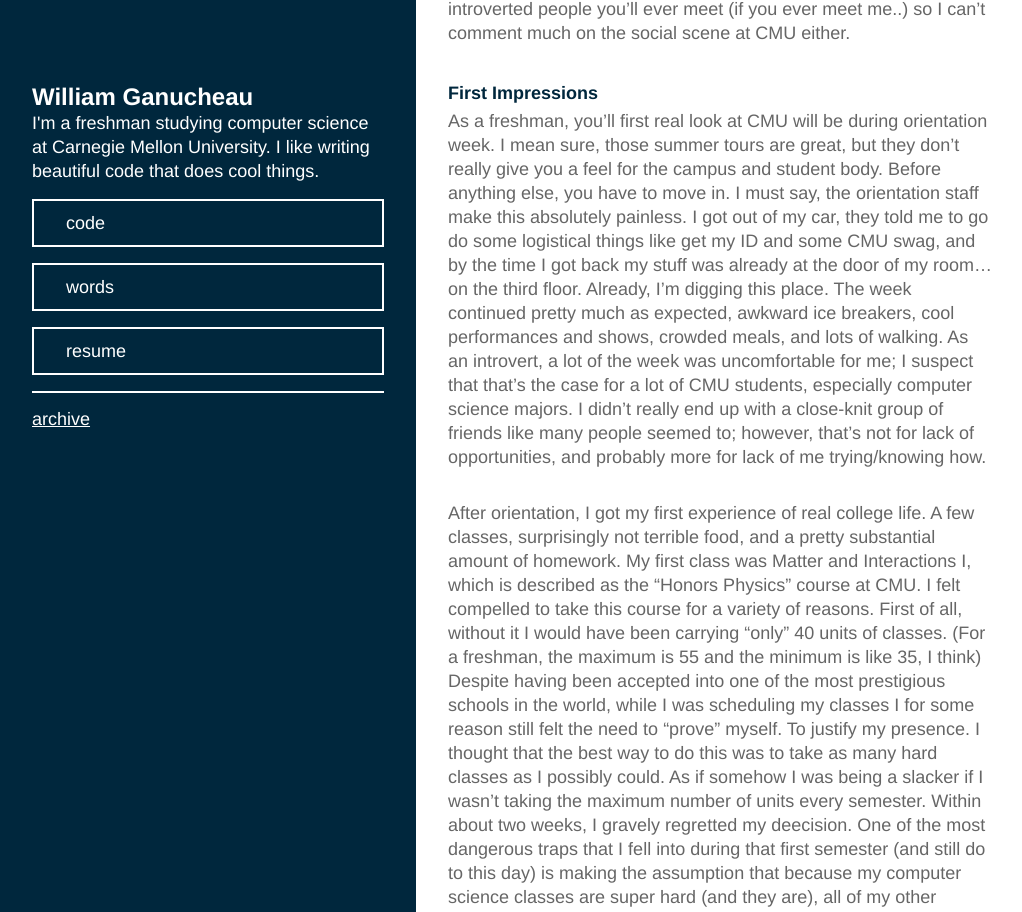
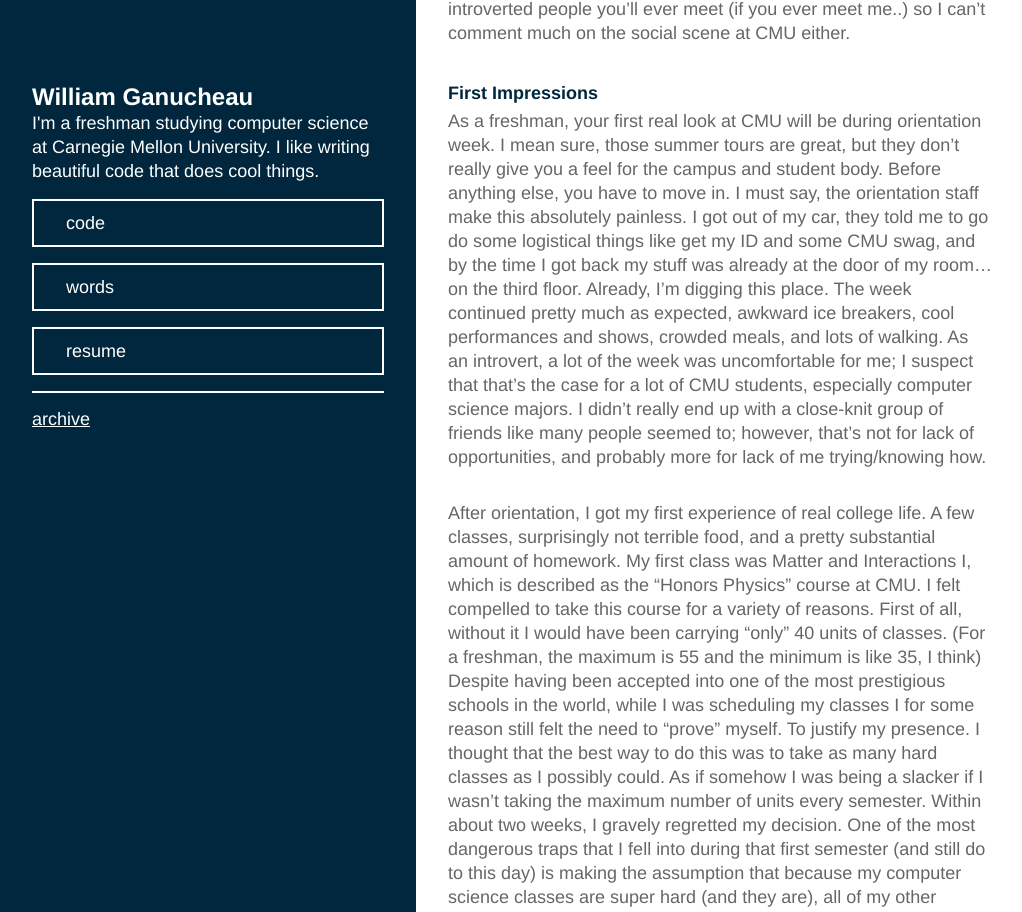
Before and after one commit to williamg/williamg.github.io, a Jekyll site: the page built from _posts/2015-03-19-my-life-at-cmu.markdown, in a window 1280 px wide and 1400 px high, scrolled down 826 px. Shown: the part 149-1061 px from the top of the window, without its empty margins (0-1022 px from the left). Built offline with Jekyll 4.4.1, drawn with Linux system fonts in a browser that asks for light colours; some of the changed text lies outside the part shown.

Commit message:
More typo fixes

```diff
--- a/_posts/2015-03-19-my-life-at-cmu.markdown
+++ b/_posts/2015-03-19-my-life-at-cmu.markdown
@@ -33,7 +33,7 @@
 
 ## First Impressions
 
-As a freshman, you'll first real look at CMU will be during orientation week.
+As a freshman, your first real look at CMU will be during orientation week.
 I mean sure, those summer tours are great, but they don't really give you a feel
 for the campus and student body. Before anything else, you have to move in. I must
 say, the orientation staff make this absolutely painless. I got out of my car,
@@ -58,7 +58,7 @@
 To justify my presence. I thought that the best way to do this was to take
 as many hard classes as I possibly could. As if somehow I was being a slacker
 if I wasn't taking the maximum number of units every semester. Within about two weeks, I gravely
-regretted my deecision. One of the most dangerous traps that I fell into during
+regretted my decision. One of the most dangerous traps that I fell into during
 that first semester (and still do to this day) is making the assumption that
 because my computer science classes are super hard (and they are), all of my
 other classes are super easy. (and they aren't) Matter and Interactions kicked
```
